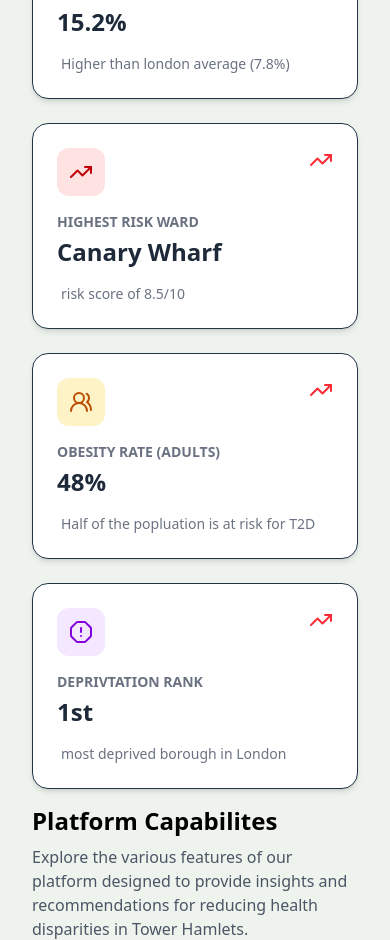
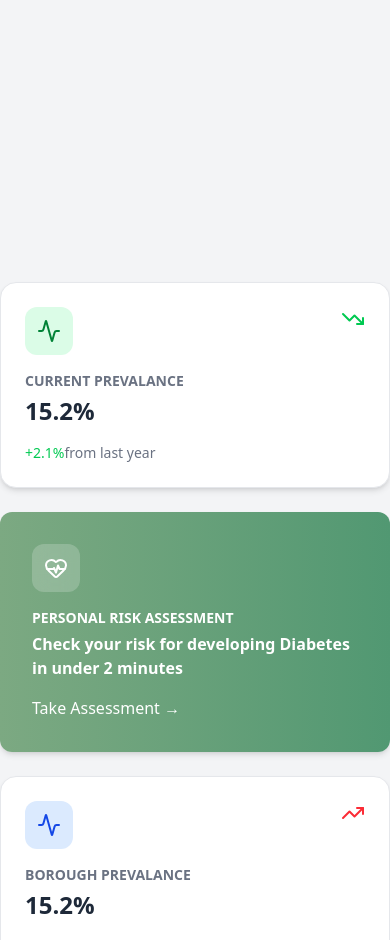
Before and after one commit to AGalvan120705/Experimental-Data-Science-Project, a React (Vite) app: page / in a window 390 px wide. Shown: the part 1060-2000 px from the top of the page. Built offline with nearby package versions, Linux system fonts and the light colour scheme.

Commit message:
Updated Statbox and HomePage
Made the statboxes able to have interchangable aspects like not having a trend - which allows me to reuse it easily for extra displays.

Also added the data boxes on the homepage using statbox

```diff
--- a/src/App.jsx
+++ b/src/App.jsx
@@ -7,7 +7,7 @@ import Screen2 from './screens/InteractiveMap';
 function App() {
   return (
     <Router>
-      <div className="bg-[#eef4ed] min-h-screen w-screen">
+      <div className="bg-[#f3f4f6] min-h-screen w-screen">
         <Header/>
         <Routes>
           <Route path="/" element={<Homepage />} />
--- a/src/boxes/Statbox.jsx
+++ b/src/boxes/Statbox.jsx
@@ -1,45 +1,53 @@
 import React from 'react'
 import { TrendingUp, TrendingDown } from 'lucide-react';
 
-const Statbox = ({data}) => {
-    const {label, value, comparisonText, comparisonValue, trend, iconBg, iconColor, icon : Icon} = data;
+const Statbox = ({ data }) => {
+  const {
+    label,
+    value,
+    comparisonText,
+    comparisonValue,
+    trend,
+    iconBg,
+    iconColor,
+    icon: Icon
+  } = data;
 
+  let trendcolor = '';
+  let TrendIcon = null;
 
-    let trendcolor = '';
-    let trendIcon = null;
-
-    if (trend == 'up') {
-        trendcolor = 'text-red-500'
-        trendIcon = <TrendingUp className={`w-6 h-6 `} />
-    } else if (trend == 'down') {
-        trendcolor = 'text-green-500'
-        trendIcon = <TrendingDown className={`w-6 h-6 `} />
-    } else {
-        // no trend shown
-    }
+  if (trend === 'up') {
+    trendcolor = 'text-red-500';
+    TrendIcon = TrendingUp;
+  } else if (trend === 'down') {
+    trendcolor = 'text-green-500';
+    TrendIcon = TrendingDown;
+  }
 
   return (
-    <div className = "bg-white p-6 rounded-2xl border border-grey-200 shadow-md w-full flex flex-col gap-4">
-      {/* // This is for the header of the box, which will include the icon. */}
+    <div className="bg-white p-6 rounded-2xl border border-gray-200 shadow-md w-full flex flex-col gap-4">
       <div className="flex justify-between items-start">
         <div className={`p-3 rounded-xl ${iconBg}`}>
           <Icon className={`w-6 h-6 ${iconColor}`} />
         </div>
-        <div className= {trendcolor} >
 
-            {trend === 'up' ? <TrendingUp className={`w-6 h-6 `} /> : <TrendingDown className={`w-6 h-6 `} />}
+        {TrendIcon && (
+        <div className={trendcolor}>
+            <TrendIcon className="w-6 h-6" />
         </div>
+        )}
+        </div>
+      <div className="space-y-1">
+        <p className="text-sm font-bold uppercase text-gray-500">{label}</p>
+        <h2 className="text-2xl font-extrabold text-gray-800">{value}</h2>
       </div>
-      <div className = "space-y-1">
-        <p className = "text-sm font-bold uppercase text-gray-500">{label} </p>
-        <h2 className = "text-2xl font-extrabold text-gray-800">{value}</h2>
-      </div>
-      <div className = "text-sm font-medium">
-        <span className = {`${trendcolor} mr-1`}> {comparisonValue} </span>
-        <span className = "text-gray-500"> {comparisonText} </span>
+
+      <div className="text-sm font-medium">
+        <span className={`${trendcolor} mr-1}`}>{comparisonValue}</span>
+        <span className="text-gray-500">{comparisonText}</span>
       </div>
     </div>
-  )
-}
+  );
+};
 
-export default Statbox
+export default Statbox;
--- a/src/index.css
+++ b/src/index.css
@@ -17,13 +17,10 @@
 
 a {
   font-weight: 500;
-  color: #646cff;
   text-decoration: inherit;
 }
 
-a:hover {
-  color: #535bf2;
-}
+
 
 body {
   margin: 0;
--- a/src/screens/Homepage.jsx
+++ b/src/screens/Homepage.jsx
@@ -1,14 +1,24 @@
-import { useNavigate } from 'react-router-dom';
-import Statbox from '../boxes/Statbox';
-import { Activity, MapPin, UsersRound, OctagonAlert, TrendingUp, BrainCircuit } from 'lucide-react';
+import { useNavigate } from "react-router-dom";
+import Statbox from "../boxes/Statbox";
+import {
+  Activity,
+  MapPin,
+  UsersRound,
+  OctagonAlert,
+  TrendingUp,
+  BrainCircuit,
+  HeartPulse,
+} from "lucide-react";
 
 const homepage = () => {
   const navigate = useNavigate();
 
   return (
-    <div className="grid-cols-1 pt-20 px-8">
-      <div className="p-8 bg-gradient-to-br from-[#1a3a6c] to-[#0b2545] rounded-xl shadow-md">
-
+    <>
+      {/* Primary Sugar Aware box - left column two rows */}
+      <div className="grid grid-cols-1 md:grid-cols-2 grid-rows-2 pt-20 px-8">
+        {/* // I want to add a photo to the Main overview box of towerbridge */}
+        <div className="p-8 bg-linear-to-br from-[#1a3a6c] to-[#0b2545] rounded-xl shadow-md">
           <span className="inline-flex items-center rounded-full border border-white/30 bg-gray-500/25 px-2.5 py-1 text-xs font-bold text-white backdrop-blur-sm">
             ♡ Public Health Intelligence
           </span>
@@ -16,126 +26,183 @@ const homepage = () => {
           <h2 className="text-4xl font-bold text-white mb-4 pt-4">
             Sugar<span className="text-[#6cd4ff]">Aware</span>
           </h2>
-        <p className="text-gray-300">Addressing the health inequalilites within Tower Hamlets through data-driven insights. This site will provide insights and recommendations for improving sugar consumption awareness and reducing health disparities.</p>
-        <p className="text-amber-300 mt-4"> Disclaimer: Please do not take this information as medical advice. This site is only meant to inform and be insightful. Please talk to a medical profession for a real diagnosis.</p>
+          <p className="text-gray-300">
+            Addressing the health inequalilites within Tower Hamlets through
+            data-driven insights. This site will provide insights and
+            recommendations for improving sugar consumption awareness and
+            reducing health disparities.
+          </p>
+          <p className="text-amber-300 mt-4">
+            {" "}
+            Disclaimer: Please do not take this information as medical advice.
+            This site is only meant to inform and be insightful. Please talk to
+            a medical profession for a real diagnosis.
+          </p>
 
           <div className="flex gap-4 mt-8">
             <button
-            onClick={() => navigate('/dashboard')}
+              onClick={() => navigate("/dashboard")}
               className="px-6 py-3 bg-[#6cd4ff] text-white font-bold rounded-lg hover:bg-blue-400 transition"
             >
               Explore Dashboard →
             </button>
             <button
-            onClick={() => navigate('/map')}
+              onClick={() => navigate("/map")}
               className="inline-flex items-center rounded-xl border border-white/30 bg-gray-500/25 px-2.5 py-1 text-xs font-bold text-white backdrop-blur-sm"
             >
               View Borough Map
             </button>
           </div>
         </div>
+      </div>
+
+
+
       <div className="grid grid-cols-1 md:grid-cols-2 lg:grid-cols-4 mt-6">
         <Statbox
-          data = {{
-            label: 'Current Prevalance',
-            value: '15.2%', //need to get update to correct value
-            comparisonText: 'from last year',
-            comparisonValue: '+2.1%', //need to update to correct value
-            trend: 'down', // can be 'up' or 'down' based on the trend
-            iconBg: 'bg-green-100',
-            iconColor: 'text-green-700',
-            icon: Activity
+          data={{
+            label: "Current Prevalance",
+            value: "15.2%", //need to get update to correct value
+            comparisonText: "from last year",
+            comparisonValue: "+2.1%", //need to update to correct value
+            trend: "down", // can be 'up' or 'down' based on the trend
+            iconBg: "bg-green-100",
+            iconColor: "text-green-700",
+            icon: Activity,
+          }}
+        />
+      </div>
+
+      <div className="grid grid-cols-1 md:grid-cols-2 mt-6">
+        <div className="p-8 bg-linear-to-r from-[#7CA982] to-[#519872] rounded-xl shadow-md">
+          <div className="flex justify-between items-start">
+            <div
+              className={`p-3 rounded-xl bg-linear-to-br bg-white/20 backdrop-blur-sm`}
+            >
+              <HeartPulse className={`w-6 h-6 text-white`} />
+            </div>
+          </div>
+          <div className="space-y-1 mt-4">
+            <p className="text-sm font-bold uppercase text-white">
+              Personal Risk Assessment{" "}
+            </p>
+            <h3 className="text-md font-bold text-white">
+              Check your risk for developing Diabetes in under 2 minutes
+            </h3>
+          </div>
+          <div className="space-y-1 mt-4">
+            <a
+              href="/assessment"
+              className="text-white font-semibold visited:text-white"
+            >
+              {" "}
+              Take Assessment →{" "}
+            </a>
+          </div>
+        </div>
+      </div>
+
+      <div className="grid grid-cols-1 md:grid-cols-2 lg:grid-cols-4 mt-6">
+        <Statbox
+          data={{
+            label: "Borough Prevalance",
+            value: "15.2%", //need to get update to correct value
+            comparisonText: "Higher than London average (7.8%)",
+            trend: "up", // can be 'up' or 'down' based on the trend
+            iconBg: "bg-blue-100",
+            iconColor: "text-blue-700",
+            icon: Activity,
           }}
         />
       </div>
 
       <div className="grid grid-cols-1 md:grid-cols-2 lg:grid-cols-4 mt-6">
         <Statbox
-          data = {{
-            label: 'Borough Prevalance',
-            value: '15.2%', //need to get update to correct value
-            comparisonText: 'Higher than london average (7.8%)',
-            trend: 'up', // can be 'up' or 'down' based on the trend
-            iconBg: 'bg-blue-100',
-            iconColor: 'text-blue-700',
-            icon: Activity
+          data={{
+            label: "Highest Risk Ward",
+            value: "Canary Wharf", //need to get update to correct value
+            comparisonText: "Risk Score: 8.5/10",
+            iconBg: "bg-red-100",
+            iconColor: "text-red-700",
+            icon: TrendingUp,
           }}
         />
       </div>
 
       <div className="grid grid-cols-1 md:grid-cols-2 lg:grid-cols-4 mt-6">
         <Statbox
-          data = {{
-            label: 'Highest Risk Ward',
-            value: 'Canary Wharf', //need to get update to correct value
-            comparisonText: 'risk score of 8.5/10',
-            trend: 'up', // can be 'up' or 'down' based on the trend
-            iconBg: 'bg-red-100',
-            iconColor: 'text-red-700',
-            icon: TrendingUp
+          data={{
+            label: "Obesity Rate (Adults)",
+            value: "48%", // no change, correct value
+            comparisonText: "Half of the popluation is at risk for T2D",
+            trend: "up", // can be 'up' or 'down' based on the trend
+            iconBg: "bg-amber-100",
+            iconColor: "text-amber-700",
+            icon: UsersRound,
           }}
         />
       </div>
 
       <div className="grid grid-cols-1 md:grid-cols-2 lg:grid-cols-4 mt-6">
         <Statbox
-          data = {{
-            label: 'Obesity Rate (Adults)',
-            value: '48%', // no change, correct value
-            comparisonText: 'Half of the popluation is at risk for T2D',
-            trend: 'up', // can be 'up' or 'down' based on the trend
-            iconBg: 'bg-amber-100',
-            iconColor: 'text-amber-700',
-            icon: UsersRound
+          data={{
+            label: "Deprivation Rank",
+            value: "1st", // no change, correct value
+            comparisonText: "Most deprived borough in London",
+            iconBg: "bg-purple-100",
+            iconColor: "text-purple-700",
+            icon: OctagonAlert,
           }}
         />
       </div>
 
-      <div className="grid grid-cols-1 md:grid-cols-2 lg:grid-cols-4 mt-6">
-        <Statbox
-          data = {{
-            label: 'Deprivtation Rank',
-            value: '1st', // no change, correct value
-            comparisonText: 'most deprived borough in London',
-            trend: 'up', // can be 'up' or 'down' based on the trend
-            iconBg: 'bg-purple-100',
-            iconColor: 'text-purple-700',
-            icon: OctagonAlert
-          }}
-        />
-      </div>
-
-      <h2 className="text-black font-extrabold text-2xl mt-4">Platform Capabilites</h2>
-      <p className = "text-gray-600 mt-2 mb-4">Explore the various features of our platform designed to provide insights and recommendations for reducing health disparities in Tower Hamlets.</p>
+      <h2 className="text-black font-extrabold text-2xl mt-4">
+        Platform Capabilities
+      </h2>
+      <p className="text-gray-600 mt-2 mb-4">
+        Explore our features to provide insights and recommendations for
+        actionable change in Tower Hamlets.
+      </p>
 
       <div className="grid grid-cols-1 md:grid-cols-2 lg:grid-cols-4 mt-6">
         {/* // has a the trend down icon... needs to get fix
         // //need to add button to navigate to the dashboard3
         */}
         <Statbox
-          data = {{
-            value: 'Data Intelligence',
-            comparisonText: 'Data vizualizations and insights across all 20 wards in Tower Hamlets, normalized for age and deprivation indices.',
-            iconBg: 'bg-gradient-to-br from-blue-600 to-blue-900',
-            iconColor: 'text-white',
-            icon: BrainCircuit
+          data={{
+            value: "Data Intelligence",
+            comparisonText:
+              "Data vizualizations and insights across all 20 wards in Tower Hamlets, normalized for age and deprivation indices.",
+            iconBg: "bg-gradient-to-br from-blue-600 to-blue-900",
+            iconColor: "text-white",
+            icon: BrainCircuit,
           }}
         />
       </div>
 
       <div className="grid grid-cols-1 md:grid-cols-2 lg:grid-cols-4 mt-6">
-      {/* // has a the trend down icon... needs to get fix
+        {/*
       //need to add button to navigate to the dashboard
        */}
         <Statbox
-          data = {{
-            value: 'Predictive Modelling',
-            comparisonText: 'Interactive graph that forcecast the impact of various interventions on the prevalence of type 2 diabetes in Tower Hamlets.',
-            iconBg: 'bg-gradient-to-br from-[#7ca982] to-[#4B7F52]',
-            iconColor: 'text-white',
-            icon: TrendingUp
+          data={{
+            value: "Predictive Modelling",
+            comparisonText:
+              "Interactive graph that forcecast the impact of various interventions on the prevalence of type 2 diabetes in Tower Hamlets.",
+            iconBg: "bg-gradient-to-br from-[#7ca982] to-[#4B7F52]",
+            iconColor: "text-white",
+            icon: TrendingUp,
           }}
         />
+        <div className="space-y-1 mt-4">
+          <a
+            href="/assessment"
+            className="text-[#7ca982] font-semibold visited:text-white"
+          >
+            {" "}
+            Take Assessment →{" "}
+          </a>
+        </div>
       </div>
 
       <div className="grid grid-cols-1 md:grid-cols-2 lg:grid-cols-4 mt-6">
@@ -143,20 +210,18 @@ const homepage = () => {
       // need to add button to navigate to the interactive map
        */}
         <Statbox
-          data = {{
-            value: 'Geographic Mapping',
-            comparisonText: 'Interactive map that displays visualizations of diabetes, obesity and deprivation across all 20 wards in Tower Hamlets.',
-            iconBg: 'bg-gradient-to-br from-[#6CD4FF] to-[#0075F2]',
-            iconColor: 'text-white',
-            icon: MapPin
+          data={{
+            value: "Geographic Mapping",
+            comparisonText:
+              "Interactive map that displays visualizations of diabetes, obesity and deprivation across all 20 wards in Tower Hamlets.",
+            iconBg: "bg-gradient-to-br from-[#6CD4FF] to-[#0075F2]",
+            iconColor: "text-white",
+            icon: MapPin,
           }}
         />
       </div>
+    </>
+  );
+};
 
-    </div>
-
-
-  )
-}
-
-export default homepage
+export default homepage;
```
Lines whose indentation alone changed are shown as unchanged.
